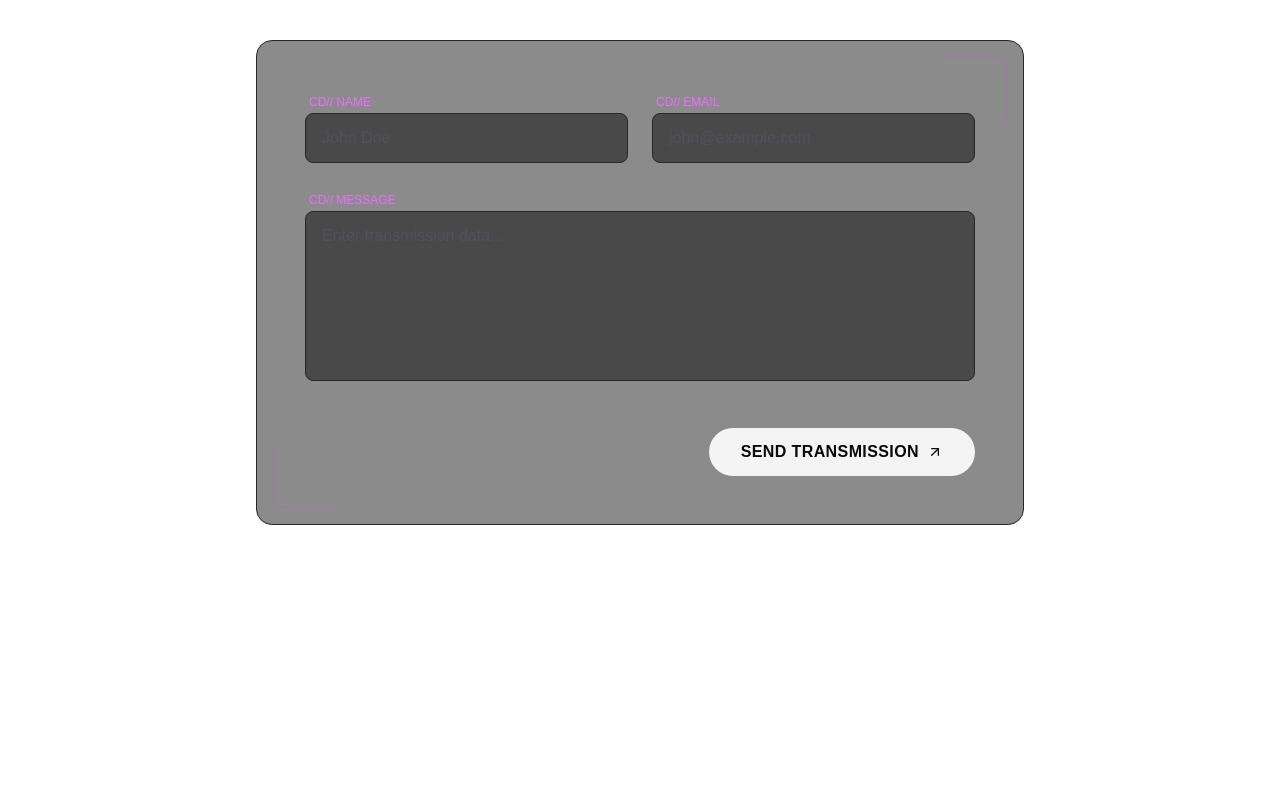
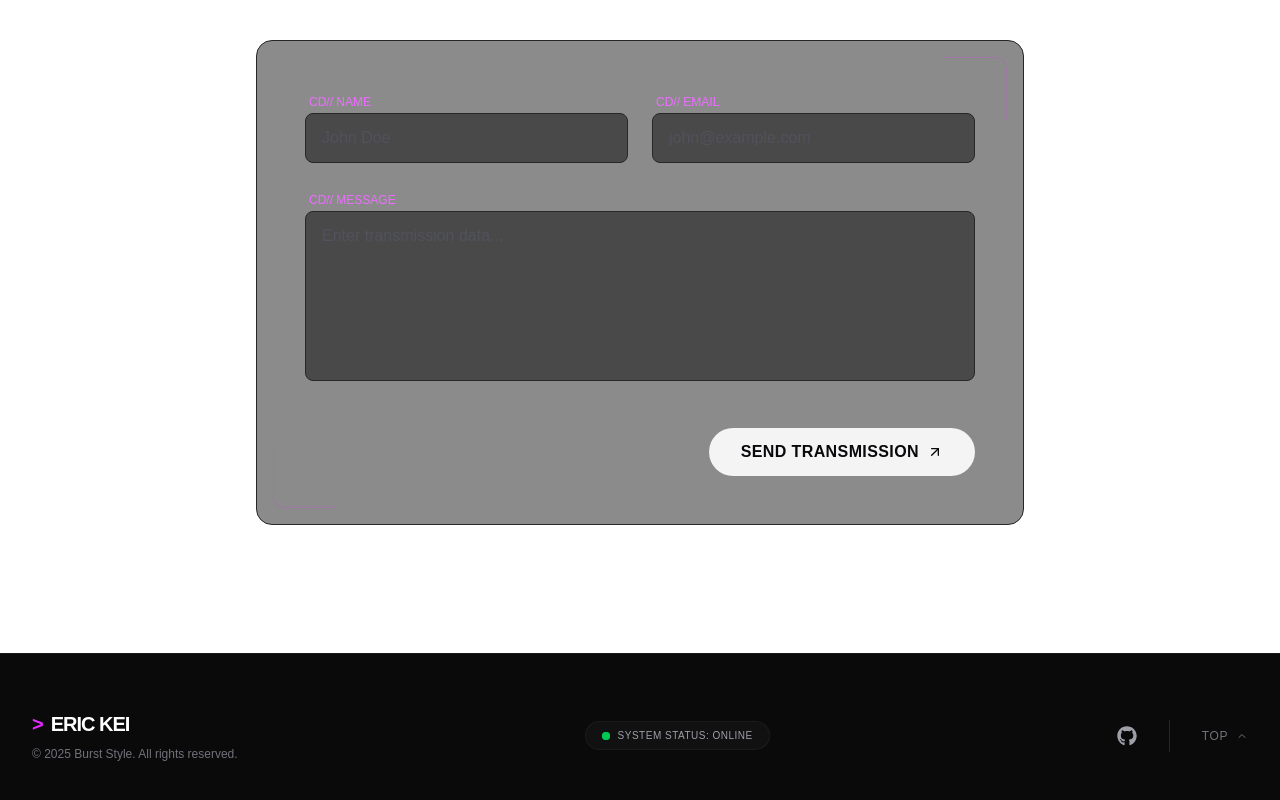
Before and after one commit to EricKei2002/burst-style, a Next.js app: page / in a window 1280 px wide. Shown: the part 3245-4045 px from the top of the page. Before the commit the page ends 3898 px from the top, so only its background shows below. Built offline with nearby package versions, Linux system fonts and the light colour scheme.

Commit message:
feat: フッターコンポーネントを追加し、連絡先APIの自動返信元メールアドレスを更新

```diff
--- a/app/api/contact/route.ts
+++ b/app/api/contact/route.ts
@@ -29,7 +29,7 @@ export async function POST(request: Request) {
     // 2. Send Auto-reply via Resend
     if (process.env.RESEND_API_KEY) {
         await resend.emails.send({
-            from: 'onboarding@resend.dev',
+            from: 'Eric Kei <noreply@burst.style>',
             to: email,
             subject: 'Thank you for contacting Burst Style',
             html: `
--- /dev/null
+++ b/app/components/Footer.tsx
@@ -0,0 +1,84 @@
+"use client";
+
+import { FaGithub } from "react-icons/fa";
+
+import MagneticButton from "./MagneticButton";
+import DecryptedText from "./DecryptedText";
+
+export default function Footer() {
+  const currentYear = new Date().getFullYear();
+
+  const scrollToTop = () => {
+    window.scrollTo({ top: 0, behavior: "smooth" });
+  };
+
+  return (
+    <footer className="relative w-full border-t border-zinc-900 bg-[#0a0a0a] py-12">
+      <div className="mx-auto flex max-w-7xl flex-col items-center justify-between gap-8 px-6 lg:flex-row lg:px-8">
+
+        {/* Left: Copyright & Name */}
+        <div className="flex flex-col items-center gap-2 lg:items-start text-center lg:text-left">
+           <div className="flex items-center gap-2 font-black text-xl tracking-tighter text-white">
+                <span className="text-fuchsia-500">&gt;</span>
+                <span>ERIC KEI</span>
+           </div>
+           <p className="text-xs text-zinc-500 font-mono">
+             <DecryptedText text={`© ${currentYear} Burst Style. All rights reserved.`} animateOnHover speed={50} />
+           </p>
+        </div>
+
+        {/* Center: System Status */}
+        <div className="hidden md:flex items-center gap-2 rounded-full bg-zinc-900/50 px-4 py-1.5 border border-zinc-800/50">
+            <span className="relative flex h-2 w-2">
+              <span className="animate-ping absolute inline-flex h-full w-full rounded-full bg-green-400 opacity-75"></span>
+              <span className="relative inline-flex rounded-full h-2 w-2 bg-green-500"></span>
+            </span>
+            <span className="text-[10px] font-mono text-zinc-400 tracking-wider">SYSTEM STATUS: ONLINE</span>
+        </div>
+
+        {/* Right: Social Links & Scroll Top */}
+        <div className="flex items-center gap-6">
+            <div className="flex items-center gap-4">
+                <MagneticButton strength={0.2}>
+                    <a
+                        href="https://github.com/EricKei2002"
+                        target="_blank"
+                        rel="noopener noreferrer"
+                        className="text-zinc-400 hover:text-white transition-colors p-2"
+                        aria-label="GitHub"
+                    >
+                        <FaGithub size={20} />
+                    </a>
+                </MagneticButton>
+
+            </div>
+
+            <div className="h-8 w-px bg-zinc-800 mx-2 hidden sm:block"></div>
+
+            <MagneticButton strength={0.2}>
+                <button
+                    onClick={scrollToTop}
+                    className="group flex items-center gap-2 text-xs font-mono text-zinc-500 hover:text-fuchsia-400 transition-colors uppercase tracking-wider"
+                >
+                    Top
+                    <svg
+                        width="12"
+                        height="12"
+                        viewBox="0 0 24 24"
+                        fill="none"
+                        stroke="currentColor"
+                        strokeWidth="2"
+                        strokeLinecap="round"
+                        strokeLinejoin="round"
+                        className="transition-transform group-hover:-translate-y-1"
+                    >
+                        <polyline points="18 15 12 9 6 15"></polyline>
+                    </svg>
+                </button>
+            </MagneticButton>
+        </div>
+
+      </div>
+    </footer>
+  );
+}
--- a/app/page.tsx
+++ b/app/page.tsx
@@ -2,6 +2,7 @@ import AboutSection from "./components/AboutSection";
 import Hero from "./components/Hero";
 import Projects from "./components/Projects";
 import ContactSection from "./components/ContactSection";
+import Footer from "./components/Footer";
 
 export default function Home() {
   return (
@@ -10,6 +11,7 @@ export default function Home() {
       <Projects />
       <AboutSection />
       <ContactSection />
+      <Footer />
     </div>
   );
 }
```
